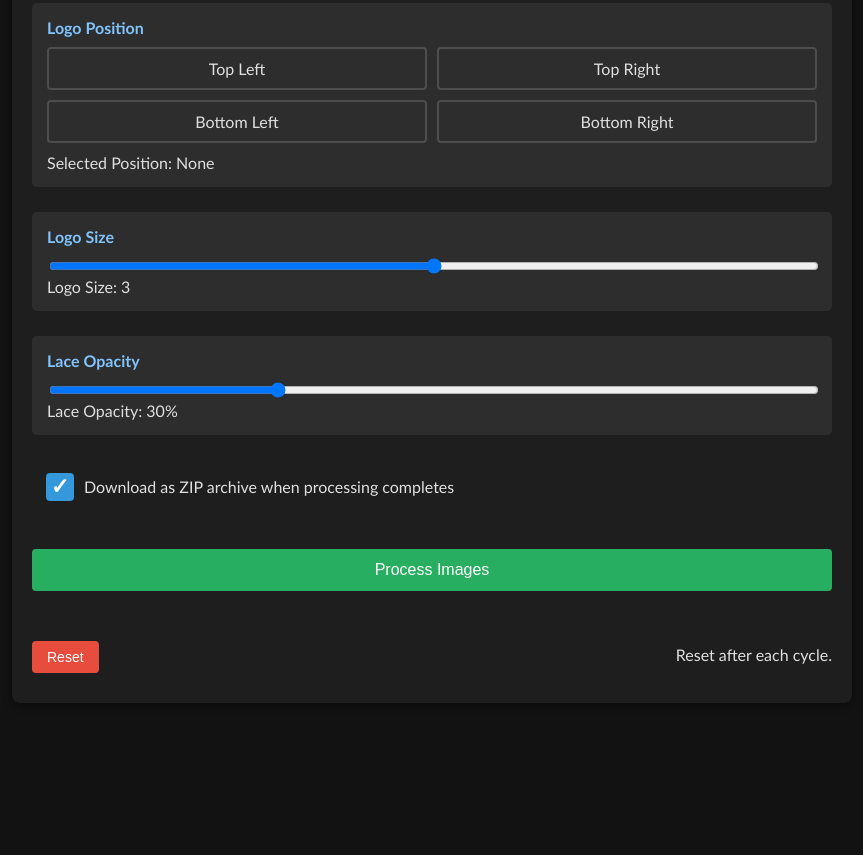
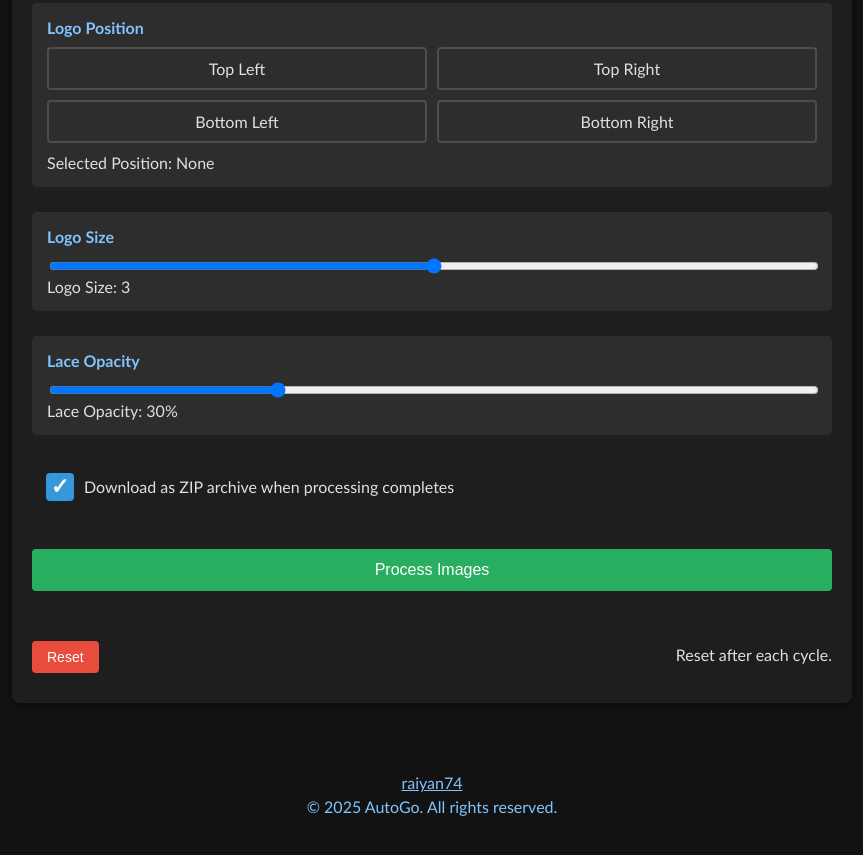
Before and after one commit to raiyan74/BatchAppWeb, a plain HTML site: page index.html in a window 1280 px wide. Shown: the part 594-1449 px from the top of the page, without its empty margins (208-1071 px from the left). Before the commit the page ends 1317 px from the top, so only its background shows below. Drawn offline with nearby package versions, Linux system fonts and the light colour scheme.

Commit message:
added footer

```diff
--- a/index.html
+++ b/index.html
@@ -4,6 +4,7 @@
     <meta charset="UTF-8">
     <meta name="viewport" content="width=device-width, initial-scale=1.0">
     <meta name="author" content="Raiyan">
+    <meta name="Raiyan74" content="An editor that can add logo on images in bulk, bulk photo editor, logo adder, multile images can be processed to add your logo, images are processed locally, no server has access to your photos.">
 
 
     <link rel="icon" href="favicon-32x32.png" type="image/png">
@@ -123,6 +124,11 @@
 
     </div>
 
+    <footer>
+        <div></div><a href="https://raiyan74.github.io" style="font-weight:500; color: #81c4ff;">raiyan74</a></div>
+        <div><p>© 2025 AutoGo. All rights reserved.</p></div>
+    </footer>
+
 
 </body>
 </html>
--- a/style.css
+++ b/style.css
@@ -28,6 +28,26 @@ h1 {
     color: #81c4ff;
     text-align: center;
     margin-bottom: 30px;
+}
+
+/*footer styles*/
+footer {
+    display: flex;
+    flex-direction: column;
+    align-items: center;
+    justify-content: center;
+    text-align: center;
+    margin-top: 40px;
+    padding: 20px 0;
+}
+
+footer div {
+    margin: 5px 0;
+}
+
+footer p {
+    margin: 0;
+    color: #81c4ff; /* Using the same blue color as your headings */
 }
 
 .section {
```
